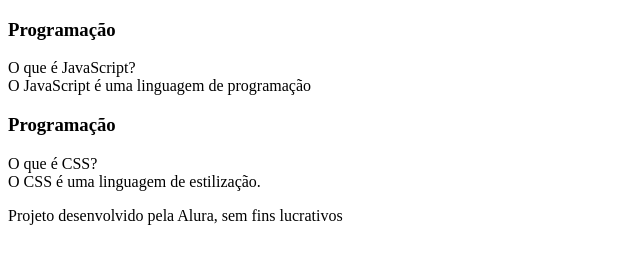
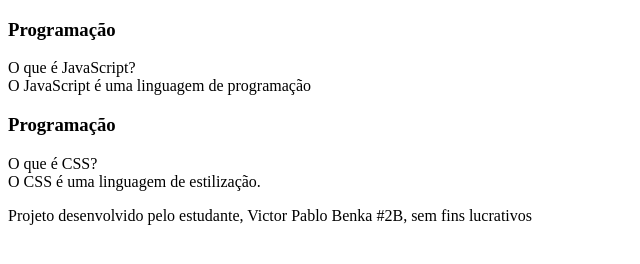
Before and after one commit to VictorPabloBenka/flashcard, a plain HTML site: page index.html in a window 1280 px wide. Shown: the whole page, without its empty margins (0-640 px from the left). Drawn offline with Linux system fonts and the light colour scheme.

Commit message:
dfdfdsfd

```diff
--- a/index.html
+++ b/index.html
@@ -29,7 +29,7 @@
             </div>
             </article>
     <footer>
-        <p>Projeto desenvolvido pela Alura, sem fins lucrativos</p>
+        <p>Projeto desenvolvido pelo estudante, Victor Pablo Benka #2B, sem fins lucrativos</p>
     </footer>
 </body>
 </html>
```
